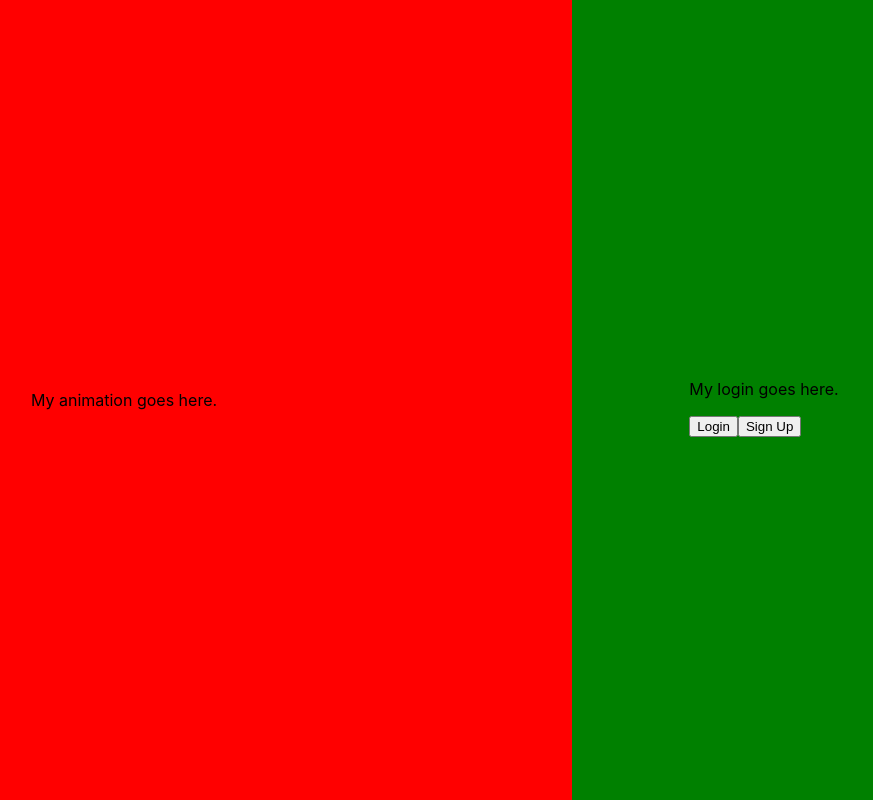
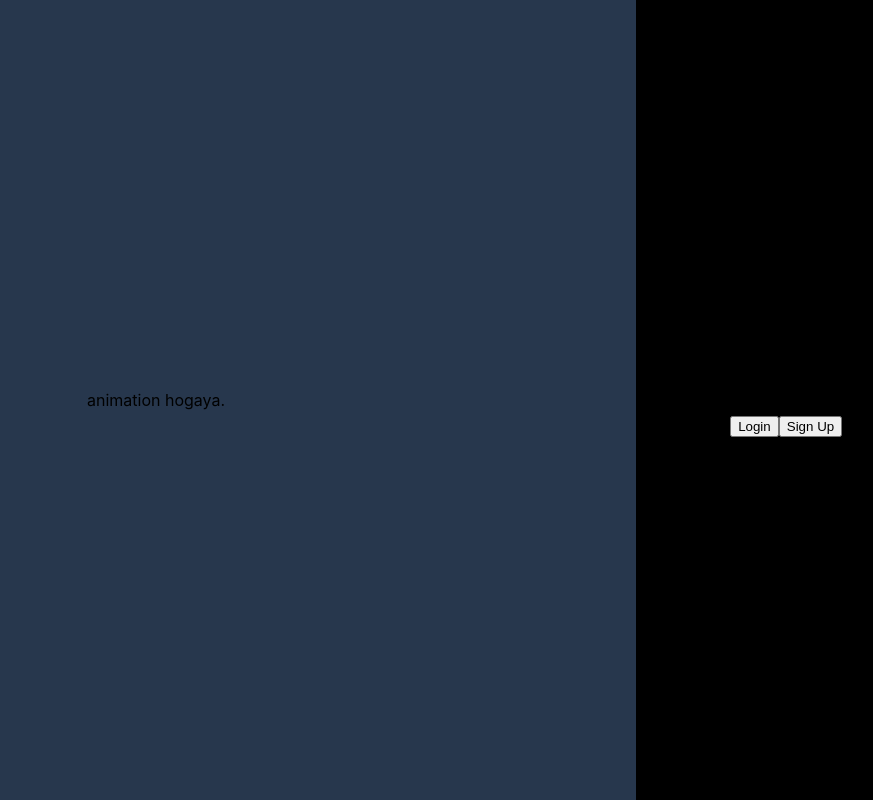
Before and after one commit to ammadakram/QuetzAI, a React (Create React App) app: page / in a window 1280 px wide. Shown: the whole page, without its empty margins (324-1197 px from the left). Built offline with nearby package versions, Linux system fonts and the light colour scheme.

Commit message:
resolved conflicts

```diff
--- a/src/App.css
+++ b/src/App.css
@@ -4,20 +4,20 @@
 }
 
 .left-div {
-  width: 70vw;
+  width: 75vw;
   height: 100vh;
-  background-color: red;
+  background-color: rgb(39, 55, 77);
   display: flex;
   justify-content: center;
   align-items: center;
 }
 
 .right-div {
-  width: 30vw; /* Or any specific width */
+  width: 25vw; /* Or any specific width */
   height: 100vh;
   display: flex;
   margin-left: auto;
-  background-color: green;
+  background-color: rgb(0, 0, 0);
   justify-content: center;
   align-items: center;
 }
--- a/src/Components/LoginPage.tsx
+++ b/src/Components/LoginPage.tsx
@@ -3,12 +3,12 @@ function loginPage() {
     <div className="app">
       <div className="left-div">
         <div className="animation-div">
-          <p>My animation goes here.</p>
+          <p>animation hogaya.</p>
         </div>
       </div>
       <div className="right-div">
         <div className="login-div">
-          <p>My login goes here.</p>
+          <p>samajh lo hogaya</p>
           <button className="login-button">Login</button>
           <button className="signup-button">Sign Up</button>
         </div>
```
